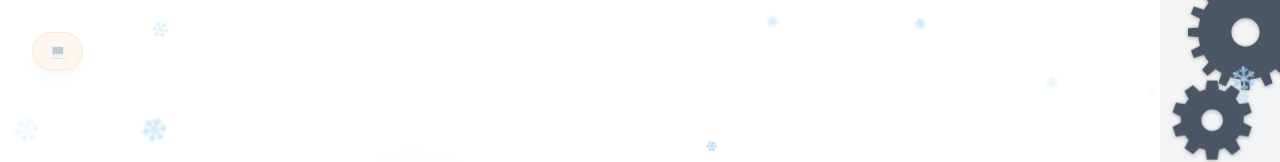
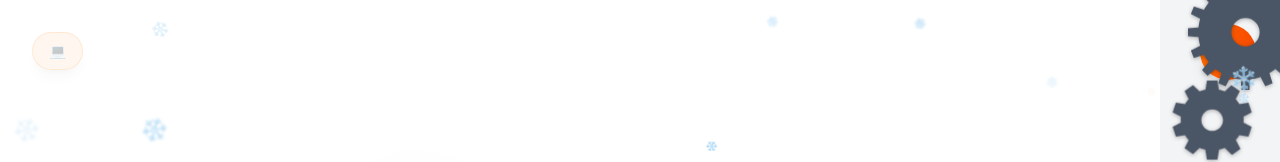
Before and after one commit to PedroKempetro/treininho, a Next.js app: page / in a window 1280 px wide. Shown: the top 162 px of the page. Built offline with nearby package versions, Linux system fonts and the light colour scheme.

Commit message:
feat: add background music with audio player control

```diff
--- /dev/null
+++ b/src/components/audio-player.tsx
@@ -0,0 +1,76 @@
+"use client";
+
+import { useState, useRef, useEffect } from "react";
+import { motion } from "framer-motion";
+import { Volume2, VolumeX } from "lucide-react";
+
+export function AudioPlayer() {
+  const [isPlaying, setIsPlaying] = useState(true);
+  const [isMuted, setIsMuted] = useState(false);
+  const audioRef = useRef<HTMLAudioElement>(null);
+
+  useEffect(() => {
+    if (audioRef.current) {
+      audioRef.current.volume = 0.3; // Volume inicial a 30%
+
+      // Tenta iniciar o áudio automaticamente
+      const playAudio = async () => {
+        try {
+          await audioRef.current?.play();
+          setIsPlaying(true);
+        } catch (error) {
+          // Se falhar (política de autoplay), espera interação do usuário
+          console.log("Autoplay bloqueado, aguardando interação do usuário");
+          setIsPlaying(false);
+        }
+      };
+
+      playAudio();
+    }
+  }, []);
+
+  const toggleAudio = () => {
+    if (audioRef.current) {
+      if (isPlaying) {
+        audioRef.current.pause();
+        setIsPlaying(false);
+      } else {
+        audioRef.current.play();
+        setIsPlaying(true);
+      }
+    }
+  };
+
+  const toggleMute = () => {
+    if (audioRef.current) {
+      audioRef.current.muted = !isMuted;
+      setIsMuted(!isMuted);
+    }
+  };
+
+  return (
+    <>
+      <audio
+        ref={audioRef}
+        src="/award.mp3"
+        loop
+        preload="auto"
+      />
+
+      <motion.button
+        initial={{ opacity: 0, scale: 0 }}
+        animate={{ opacity: 1, scale: 1 }}
+        transition={{ delay: 1, type: "spring" }}
+        onClick={toggleMute}
+        className="fixed top-6 right-6 z-50 bg-gradient-to-r from-orange-500 to-orange-600 text-white p-4 rounded-full shadow-lg hover:shadow-xl hover:scale-110 transition-all"
+        title={isMuted ? "Ativar som" : "Desativar som"}
+      >
+        {isMuted ? (
+          <VolumeX className="w-6 h-6" />
+        ) : (
+          <Volume2 className="w-6 h-6" />
+        )}
+      </motion.button>
+    </>
+  );
+}
--- a/src/components/kempetro-wrapped-main.tsx
+++ b/src/components/kempetro-wrapped-main.tsx
@@ -18,6 +18,7 @@ import { FutureSession } from "./sessions/future-session";
 import { CreditsSession } from "./sessions/credits-session";
 import { Snowfall } from "./snowfall";
 import { GearBelt } from "./gear-belt";
+import { AudioPlayer } from "./audio-player";
 
 const sessions: SessionType[] = [
   "opening",
@@ -283,6 +284,9 @@ export function KempetroWrappedMain() {
 
       {/* Gear and Belt */}
       <GearBelt currentSession={currentSession} totalSessions={sessions.length} />
+
+      {/* Audio Player */}
+      <AudioPlayer />
     </div>
   );
 }
--- a/src/components/sessions/stats-session.tsx
+++ b/src/components/sessions/stats-session.tsx
@@ -28,7 +28,7 @@ export function StatsSession({ stats }: StatsSessionProps) {
         className="text-2xl text-orange-600 mb-12 text-center"
       >
         <TypewriterText
-          text="Estilo Spotify Wrapped"
+          text="Saiba nossas melhores conquistas!"
           speed={50}
           delay={1800}
         />
```
Also changed, not shown: 1 other file (tests, documents, lock files or other folders).
